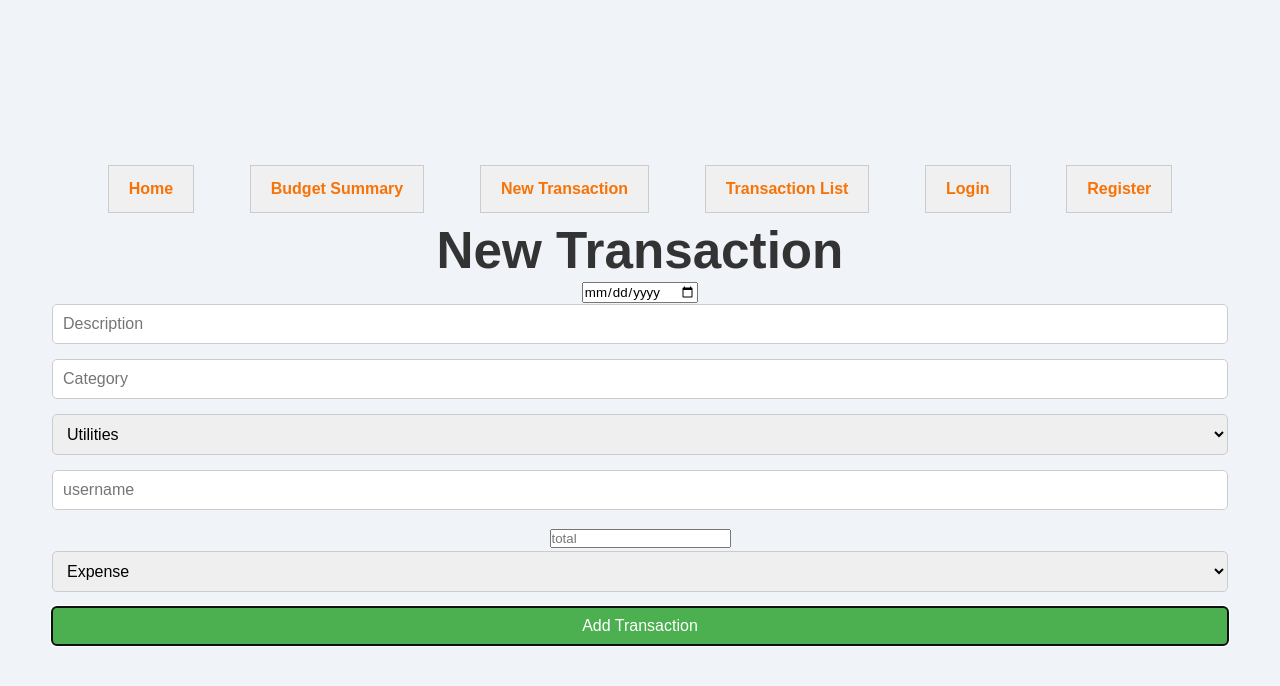
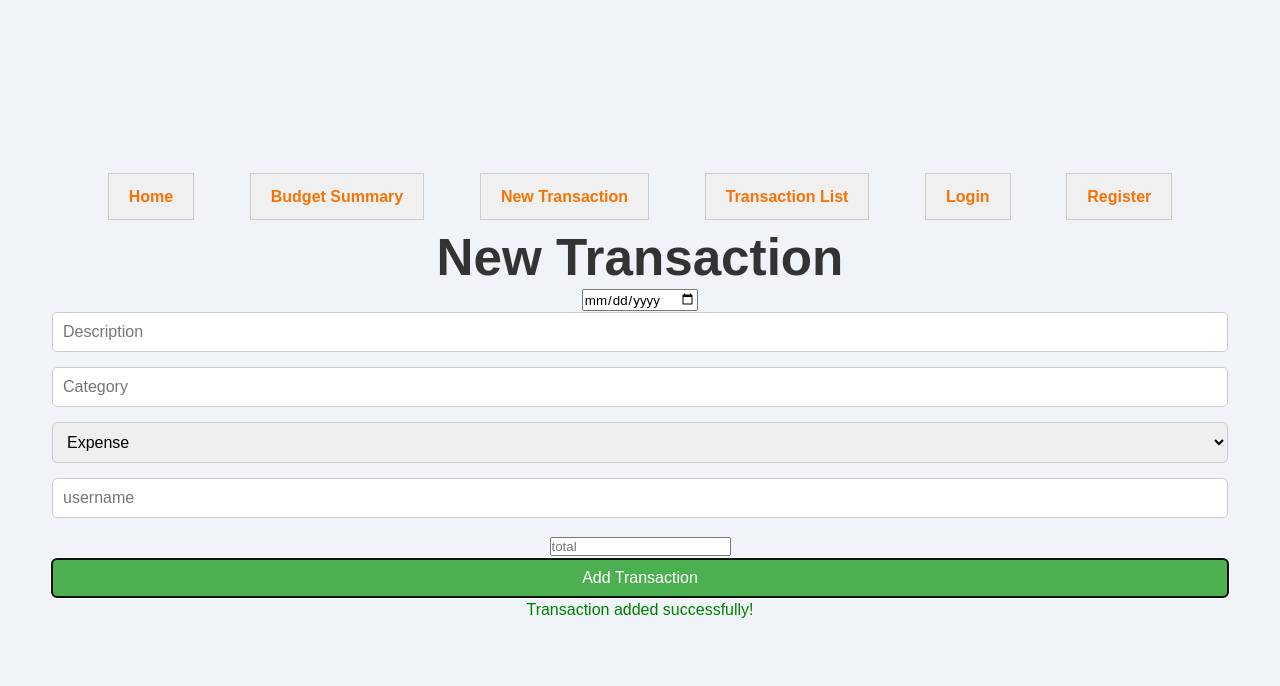
Before and after one commit to ClaudiaBuendi/budget_mvp, a React (Vite) app in the folder client/: page /new-transaction in a window 1280 px wide. Both pictures are taken after typing "2020-01-15", "Sample", "Sample", "Sample", "5" into the empty fields and a click on the button "Add Transaction". Shown: the top 686 px of the page. Built offline with nearby package versions, Linux system fonts and the light colour scheme; no server answers.

Commit message:
transaction message succesfully included

```diff
--- a/client/src/components/newTransaction.jsx
+++ b/client/src/components/newTransaction.jsx
@@ -2,7 +2,7 @@ import React, { useState } from "react";
 import CategoryComponent from "./Categories";
 
 export default function NewTransaction({ onAddTransaction }) {
-  //state (formData) manages input values for each field
+  // state for form data
   const [formData, setFormData] = useState({
     category_id: "",
     description: "",
@@ -12,22 +12,29 @@ export default function NewTransaction({ onAddTransaction }) {
     user: "",
   });
 
-  // handleChange function updates formData based on user input
+  // state for success message
+  const [message, setMessage] = useState("");
+
+  // handle form input changes
   const handleChange = (e) => {
-    //Destructuring e.target into name and value allows this function to dynamically update each form field based on the name attribute
     const { name, value } = e.target;
     setFormData((prev) => ({ ...prev, [name]: value }));
   };
 
+  // handle category change
   const handleCategoryChange = (name, value) => {
     setFormData((prev) => ({ ...prev, [name]: value }));
   };
-  // function to handle submit
+
+  // handle form submission
   const handleSubmit = (e) => {
     e.preventDefault();
-    console.log("Form Data:", formData);
+
     // Call onAddTransaction and pass the form data
     onAddTransaction({ ...formData, total: parseFloat(formData.total) });
+
+    // Show success message
+    setMessage("Transaction added successfully!");
 
     // Reset form fields after submission
     setFormData({
@@ -38,6 +45,11 @@ export default function NewTransaction({ onAddTransaction }) {
       date: "",
       user: "",
     });
+
+    // Clear message after 3 seconds (optional)
+    setTimeout(() => {
+      setMessage("");
+    }, 3000);
   };
 
   return (
@@ -58,37 +70,17 @@ export default function NewTransaction({ onAddTransaction }) {
           value={formData.description}
           onChange={handleChange}
         />
-        {/* Category ID input */}
         <input
           type="text"
           name="category_id"
           placeholder="Category"
           value={formData.category_id}
-          onChange={handleChange} // Add the onChange handler here
+          onChange={handleChange}
         />
-
-        {/* Type select dropdown */}
-        <select
-          name="type"
-          value={formData.type}
-          onChange={handleChange} // Ensure this is outside the options
-        >
-          <option value="Utilities">Utilities</option>
-          <option value="Income">Income</option>
-          <option value="Transport">Transport</option>
-          <option value="Groceries">Groceries</option>
-          <option value="Eating Out">Eating Out</option>
-          <option value="Entertainment">Entertainment</option>
-          <option value="Insurance">Insurance</option>
-          <option value="Rent/Mortgage">Rent/Mortgage</option>
+        <select name="type" value={formData.type} onChange={handleChange}>
+          <option value="expense">Expense</option>
+          <option value="income">Income</option>
         </select>
-        {/* <input
-        type="text"
-        name="category_id"
-        placeholder="Category"
-        value={formData.category_id}
-        onChange={handleChange}
-      /> */}
         <input
           type="text"
           name="user"
@@ -103,12 +95,11 @@ export default function NewTransaction({ onAddTransaction }) {
           value={formData.total}
           onChange={handleChange}
         />
-        <select name="type" value={formData.type} onChange={handleChange}>
-          <option value="expense">Expense</option>
-          <option value="income">Income</option>
-        </select>
         <button type="submit">Add Transaction</button>
       </form>
+
+      {/* Show success message if transaction is added */}
+      {message && <p style={{ color: "green" }}>{message}</p>}
     </div>
   );
 }
```
